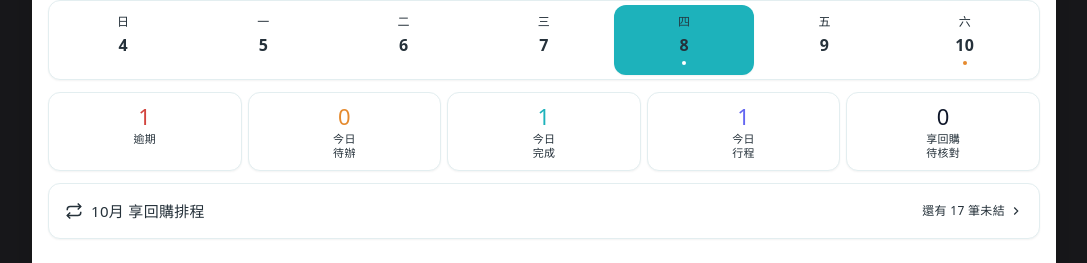
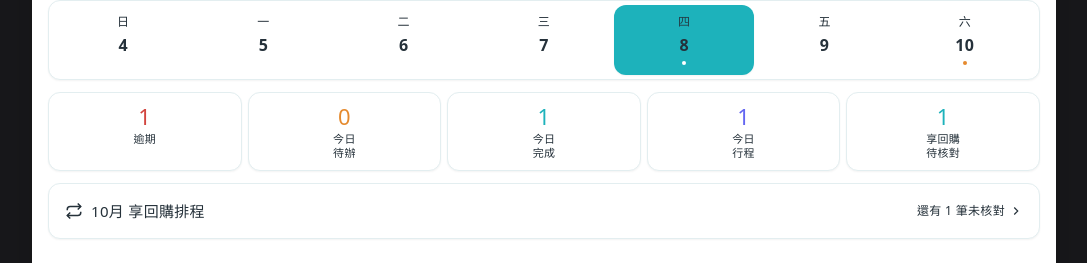
Before and after one commit to chichien43/crm-app, a React (Vite) app: page / in a window 1280 px wide. Both pictures are taken after a click on the button "安全登入". Shown: the part 122-385 px from the top of the page, without its empty margins (96-1183 px from the left). Built offline with nearby package versions, Linux system fonts and the light colour scheme.

Commit message:
fix: dynamically calculate unchecked subscriptions count on home page and sync subscription status

```diff
--- a/src/components/SubscriptionView.tsx
+++ b/src/components/SubscriptionView.tsx
@@ -1,4 +1,4 @@
-import React, { useState } from 'react';
+import React, { useState, useEffect } from 'react';
 import { createPortal } from 'react-dom';
 import { initialSubscriptions, initialCustomers, initialProducts, initialReminders, TODAY } from '../data';
 
@@ -11,6 +11,12 @@ export default function SubscriptionView() {
   const [remId, setRemId] = useState<number | null>(null);
   const [remDate, setRemDate] = useState(TODAY);
   const [remTime, setRemTime] = useState('09:00');
+
+  useEffect(() => {
+    const handleUpdate = () => setSubs([...initialSubscriptions]);
+    window.addEventListener('data-updated', handleUpdate);
+    return () => window.removeEventListener('data-updated', handleUpdate);
+  }, []);
 
   const filters = ['全部', '未核對', '有異動', '新加入', '變更', '暫停', '取消', '無異動'];
 
@@ -28,7 +34,12 @@ export default function SubscriptionView() {
   const activeCount = subs.filter(s => s.st === '進行中').length;
 
   const toggleOk = (id: number) => {
-    setSubs(subs.map(s => s.id === id ? { ...s, ok: !s.ok } : s));
+    const item = initialSubscriptions.find(s => s.id === id);
+    if (item) {
+      item.ok = !item.ok;
+      setSubs([...initialSubscriptions]);
+      window.dispatchEvent(new Event('data-updated'));
+    }
   };
 
   const toggleOpen = (id: number) => {
--- a/src/components/TodayView.tsx
+++ b/src/components/TodayView.tsx
@@ -12,7 +12,7 @@ export default function TodayView() {
   const td = initialReminders.filter(r => r.d === selectedDateStr && r.k !== '享回購');
   const done = initialDone.filter(r => r.d === selectedDateStr);
   const sch = initialSchedules.filter(s => s.d === selectedDateStr);
-  const chk = initialSubscriptions.filter(s => s.d === selectedDateStr && !s.ok);
+  const subUnchecked = initialSubscriptions.filter(s => !s.ok);
 
   const getCustomer = (id: number) => initialCustomers.find(c => c.id === id);
 
@@ -104,7 +104,7 @@ export default function TodayView() {
             <div className="text-[11px] text-muted-foreground mt-0.5 leading-tight">今日<br/>行程</div>
           </div>
           <div onClick={() => window.dispatchEvent(new Event('nav-sub'))} className="bg-card border border-border p-2.5 rounded-xl text-center shadow-sm cursor-pointer hover:bg-muted transition-all">
-            <div className="text-[22px] font-light text-[#0f172a] leading-tight">{initialSubscriptions.filter(s => s.d === TODAY && !s.ok).length}</div>
+            <div className={`text-[22px] font-light leading-tight ${subUnchecked.length > 0 ? 'text-primary' : 'text-foreground'}`}>{subUnchecked.length}</div>
             <div className="text-[11px] text-muted-foreground mt-0.5 leading-tight">享回購<br/>待核對</div>
           </div>
         </div>
@@ -115,7 +115,10 @@ export default function TodayView() {
               <svg width="18" height="18" viewBox="0 0 24 24" fill="none" stroke="currentColor" strokeWidth="2" className="text-foreground"><path d="m17 2 4 4-4 4"/><path d="M3 11v-1a4 4 0 0 1 4-4h14"/><path d="m7 22-4-4 4-4"/><path d="M21 13v1a4 4 0 0 1-4 4H3"/></svg>
               <span className="font-medium text-[15px] text-foreground">10月 享回購排程</span>
             </div>
-            <div className="text-[12px] text-muted-foreground flex items-center gap-1">還有 17 筆未結 <svg width="14" height="14" viewBox="0 0 24 24" fill="none" stroke="currentColor" strokeWidth="2"><path d="m9 18 6-6-6-6"/></svg></div>
+            <div className="text-[12px] text-muted-foreground flex items-center gap-1">
+              {subUnchecked.length > 0 ? `還有 ${subUnchecked.length} 筆未核對` : '已全數核對完成'}
+              <svg width="14" height="14" viewBox="0 0 24 24" fill="none" stroke="currentColor" strokeWidth="2"><path d="m9 18 6-6-6-6"/></svg>
+            </div>
           </button>
         </div>
 
```
